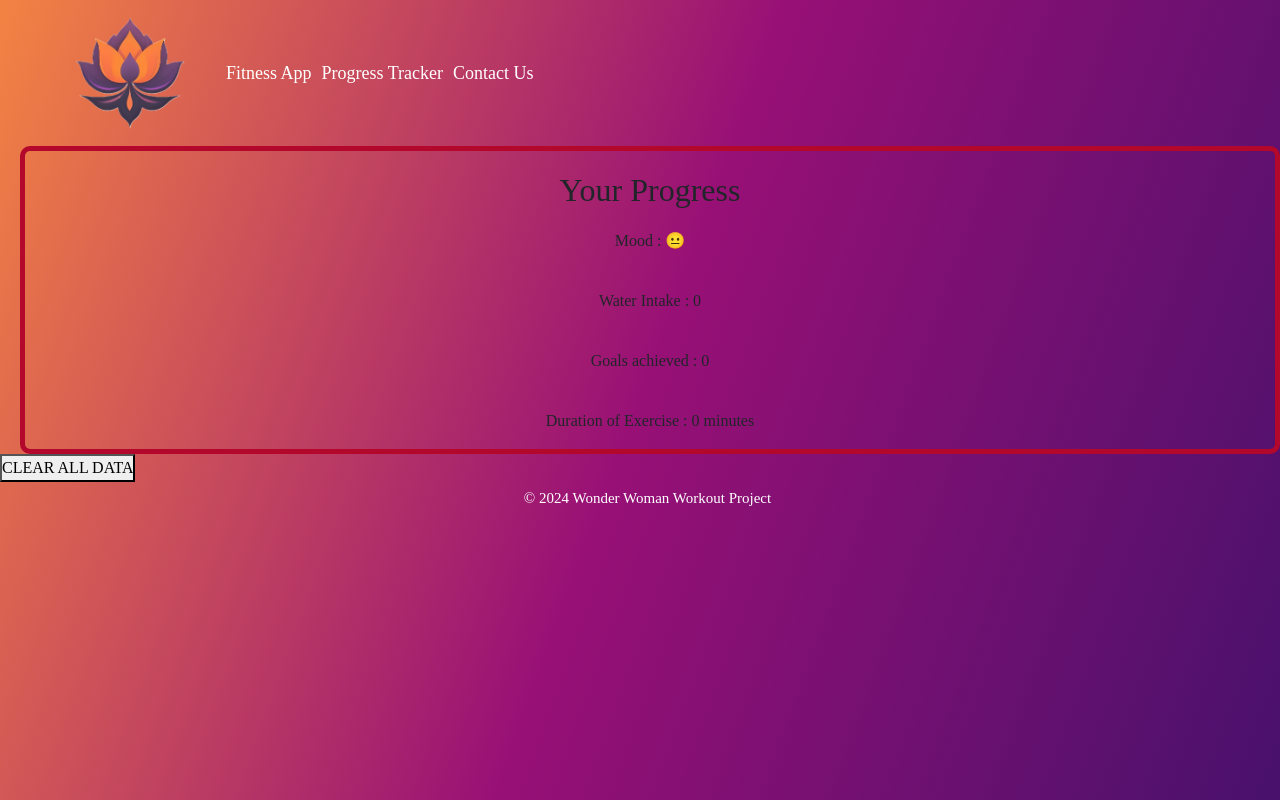
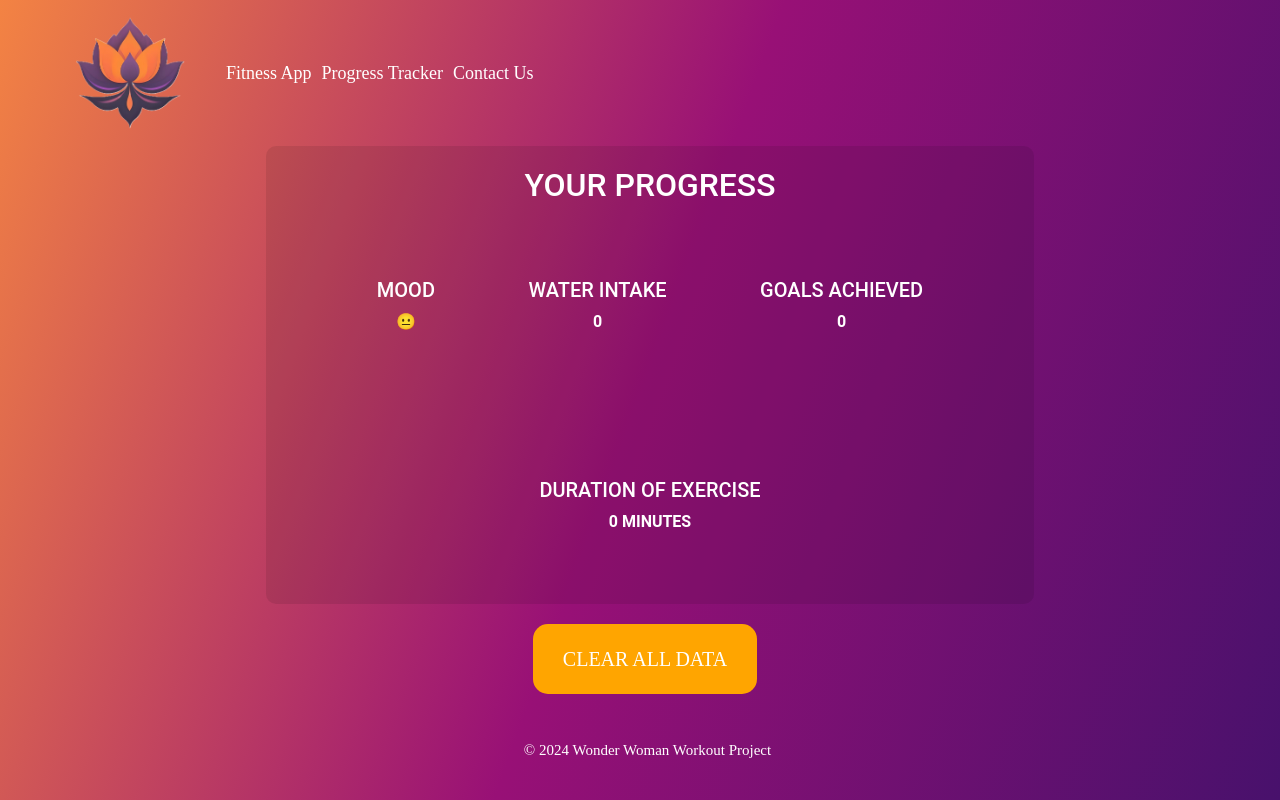
Before and after one commit to elismountain/fitness-app, a React (Vite) app: page /ProgressTracker in a window 1280 px wide. Built offline with nearby package versions, Linux system fonts and the light colour scheme.

Commit message:
created css file and styled ProgressTracker page

```diff
--- a/src/pages/TimerPage.css
+++ b/src/pages/TimerPage.css
@@ -21,7 +21,7 @@
     align-items: center;
     min-width: 300px; /* Minimum width for desktop */
     height: auto; /* Auto height */
-    border: #b3072c solid 5px;
+    /* border: #b3072c solid 5px; */
     border-radius: 10px;
     margin-left: 20px;
   }
--- /dev/null
+++ b/src/pages/progresstracker.css
@@ -0,0 +1,49 @@
+.description-container {
+  display: flex;
+  flex-direction: column;
+  flex-wrap: wrap;
+  align-content: center;
+  align-items: center;
+  border: none;
+}
+
+.description {
+  background-color: rgba(0, 0, 0, 0.089);
+  display: flex;
+  width: 60dvw;
+  font-family: "Roboto", sans-serif;
+  font-weight: bold;
+  text-transform: uppercase;
+  color: white;
+  margin-bottom: 20px;
+}
+
+.description-text-container {
+  min-height: 50dvh;
+  max-width: 50dvw;
+  display: flex;
+  flex-wrap: wrap;
+  flex-grow: 1;
+  justify-content: space-around;
+  align-items: center;
+}
+
+.description-text {
+  display: flex;
+  flex-direction: column;
+  text-align: center;
+  padding: 15px;
+}
+
+button {
+  background-color: orange;
+  color: white;
+  border: none;
+  padding: 20px 30px;
+  font-size: 20px;
+  cursor: pointer;
+  transition: background-color 0.3s ease;
+  border-radius: 15px;
+  margin-left: 10px;
+  margin-bottom: 40px;
+}
--- a/src/pages/progresstracker.jsx
+++ b/src/pages/progresstracker.jsx
@@ -1,4 +1,5 @@
 import React, { useState, useEffect } from 'react';
+import "./progresstracker.css";
 
 const ProgressTracker = () => {
 
@@ -26,13 +27,19 @@ const ProgressTracker = () => {
   }, []);
 
   return (
-    <div>
+    <div className='description-container'>
       <div className="description">
-        <h2 className='description-header'>Your Progress </h2>
-        <p className="description-text">Mood : {mood} </p>
-        <p className="description-text">Water Intake : {waterIntake}</p>
-        <p className="description-text">Goals achieved : {goalAchieved} </p>
-        <p className="description-text">Duration of Exercise : {durationOfExercise} minutes </p>
+        <h2 className='description-header'>Your Progress</h2>
+        <div className='description-text-container'>
+          <div className='description-text'>
+        <h5 className="description-text-title">Mood</h5><p> {mood} </p></div>
+        <div className='description-text'>
+        <h5 className="description-text-title">Water Intake</h5><p> {waterIntake}</p></div>
+        <div className='description-text'>
+        <h5 className="description-text-title">Goals achieved</h5><p> {goalAchieved} </p></div>
+        <div className='description-text'>
+<h5 className="description-text-title">Duration of Exercise</h5><p> {durationOfExercise} minutes </p></div>
+      </div>
       </div>
       <button onClick={clearData}>CLEAR ALL DATA</button>
     </div>
```
